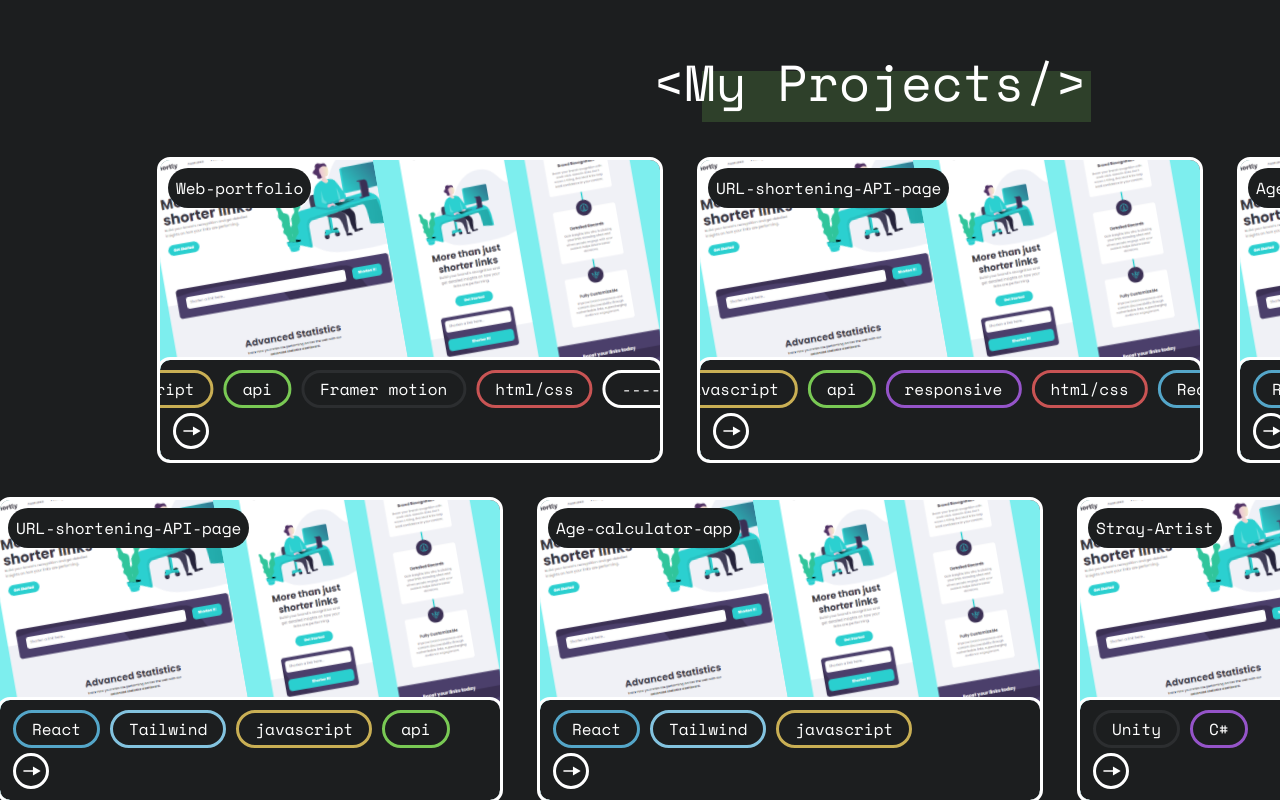
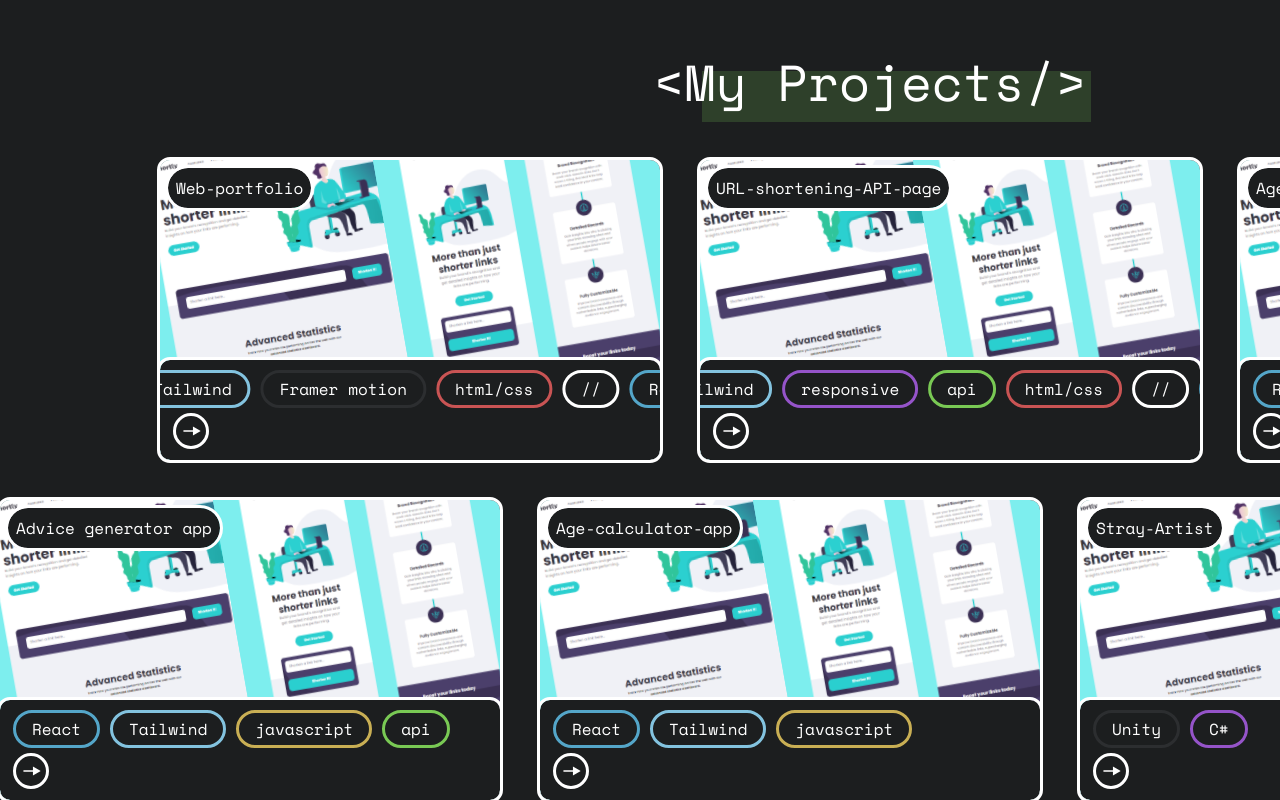
Before and after one commit to tulza/Tulza-dev-old, a React (Vite) app: page / in a window 1280 px wide. Shown: the part 836-1636 px from the top of the page. Built offline with nearby package versions, Linux system fonts and the light colour scheme.

Commit message:
project box minor changes

```diff
--- a/src/Components/ProjectBox.jsx
+++ b/src/Components/ProjectBox.jsx
@@ -11,17 +11,16 @@ const TagBox = ({ tags }) => {
   const duration = 15;
   // get width of the tags to see if scrolling is needed
   const ref = useRef(null);
-  const [needScroll, getNeedScroll] = useState(false);
+  const [needScroll, setNeedScroll] = useState(false);
   useEffect(() => {
-    getNeedScroll(() => {
-      console.log(ref.current.offsetWidth);
+    setNeedScroll(() => {
       if (ref.current.offsetWidth > 475) {
         return true;
       }
       return false;
     });
   });
-  const visibleTags = needScroll ? [...tags, ...tags] : tags;
+  const visibleTags = needScroll ? [...tags, "//", ...tags, "//"] : tags;
   return (
     <>
       <motion.div
@@ -31,14 +30,17 @@ const TagBox = ({ tags }) => {
         animate={needScroll ? { x: "-50%" } : ""}
         transition={
           needScroll
-            ? { ease: "linear", duration: duration, repeat: Infinity }
+            ? {
+                ease: "linear",
+                duration: duration,
+                repeat: Infinity,
+              }
             : null
         }
       >
         {visibleTags.map((tag) => {
           const color = getTagColor(tag);
           return (
-            <>
             <div
               key={uuidv4()}
               className={clsx(
@@ -48,7 +50,6 @@ const TagBox = ({ tags }) => {
             >
               {tag}
             </div>
-            </>
           );
         })}
       </motion.div>
@@ -65,7 +66,9 @@ const ProjectBox = ({ title, image, tags }) => {
       className="relative flex h-[300px] w-[500px] flex-col justify-end overflow-hidden rounded-[10px] outline outline-white"
       variants={projectBoxPopUp}
     >
-      <p className="absolute top-0 m-2 rounded-full bg-black p-2">{title}</p>
+      <p className="absolute top-0 m-2 rounded-full bg-black p-2 outline">
+        {title}
+      </p>
       <img src={urlShortening} className="absolute -z-10" />
       <motion.div>
         <div className="grid h-[100px] w-[500px] grid-rows-2 items-center rounded-[10px] bg-black p-2 px-4 outline outline-white">
--- a/src/Components/pages/MyProjects.jsx
+++ b/src/Components/pages/MyProjects.jsx
@@ -39,22 +39,20 @@ const MyProjects = () => {
             title="Web-portfolio"
             tags={[
               "React",
+              "javascript",
               "Tailwind",
-              "javascript",
-              "api",
               "Framer motion",
               "html/css",
-              "----",
             ]}
           />
           <ProjectBox
             title="URL-shortening-API-page"
             tags={[
               "React",
+              "javascript",
               "Tailwind",
-              "javascript",
+              "responsive",
               "api",
-              "responsive",
               "html/css",
             ]}
           />
@@ -80,7 +78,7 @@ const MyProjects = () => {
         >
           {/*4-6 projects */}
           <ProjectBox
-            title="URL-shortening-API-page"
+            title="Advice generator app"
             tags={["React", "Tailwind", "javascript", "api"]}
           />
           <ProjectBox
```
Lines whose indentation alone changed are shown as unchanged.
